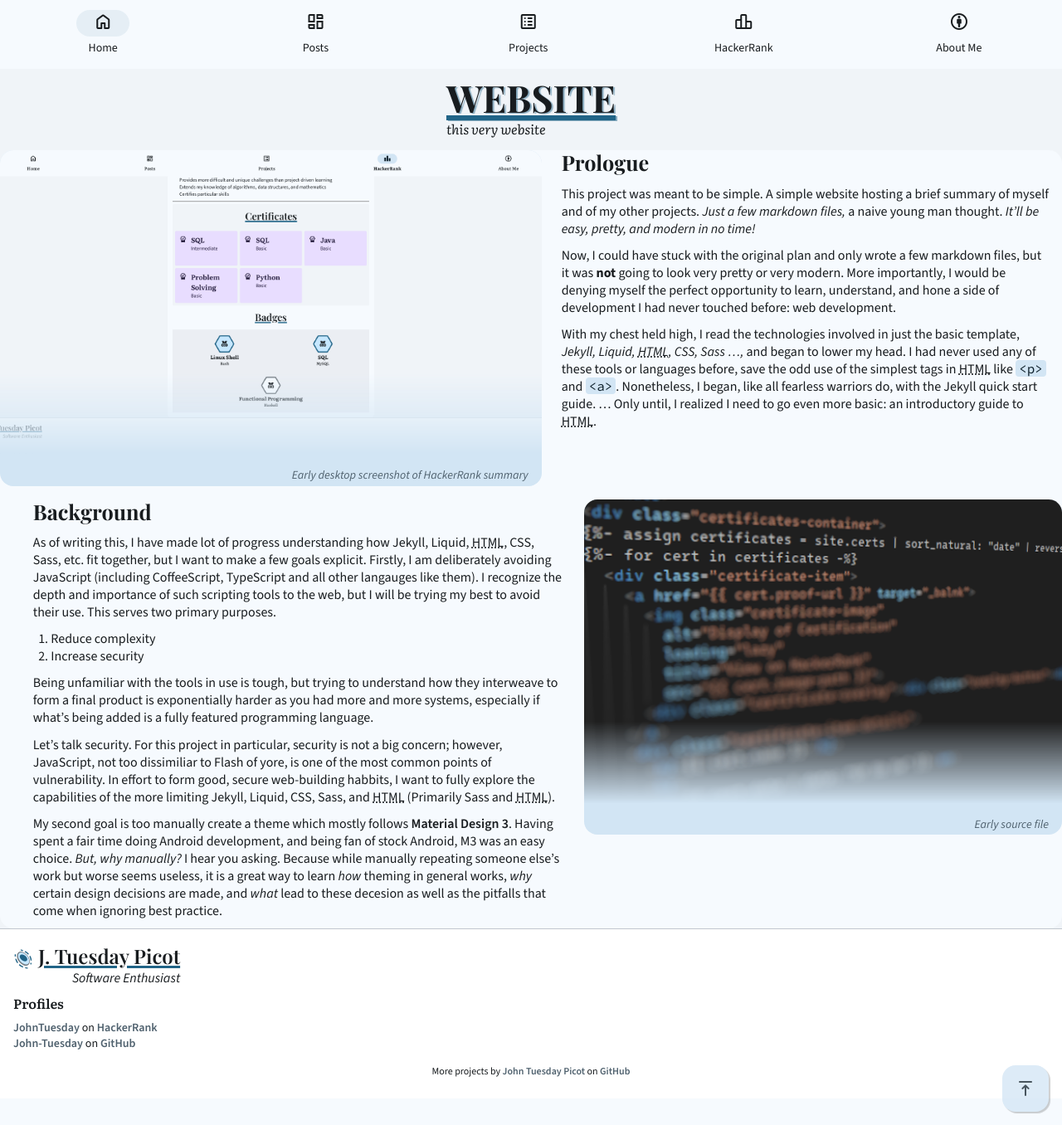
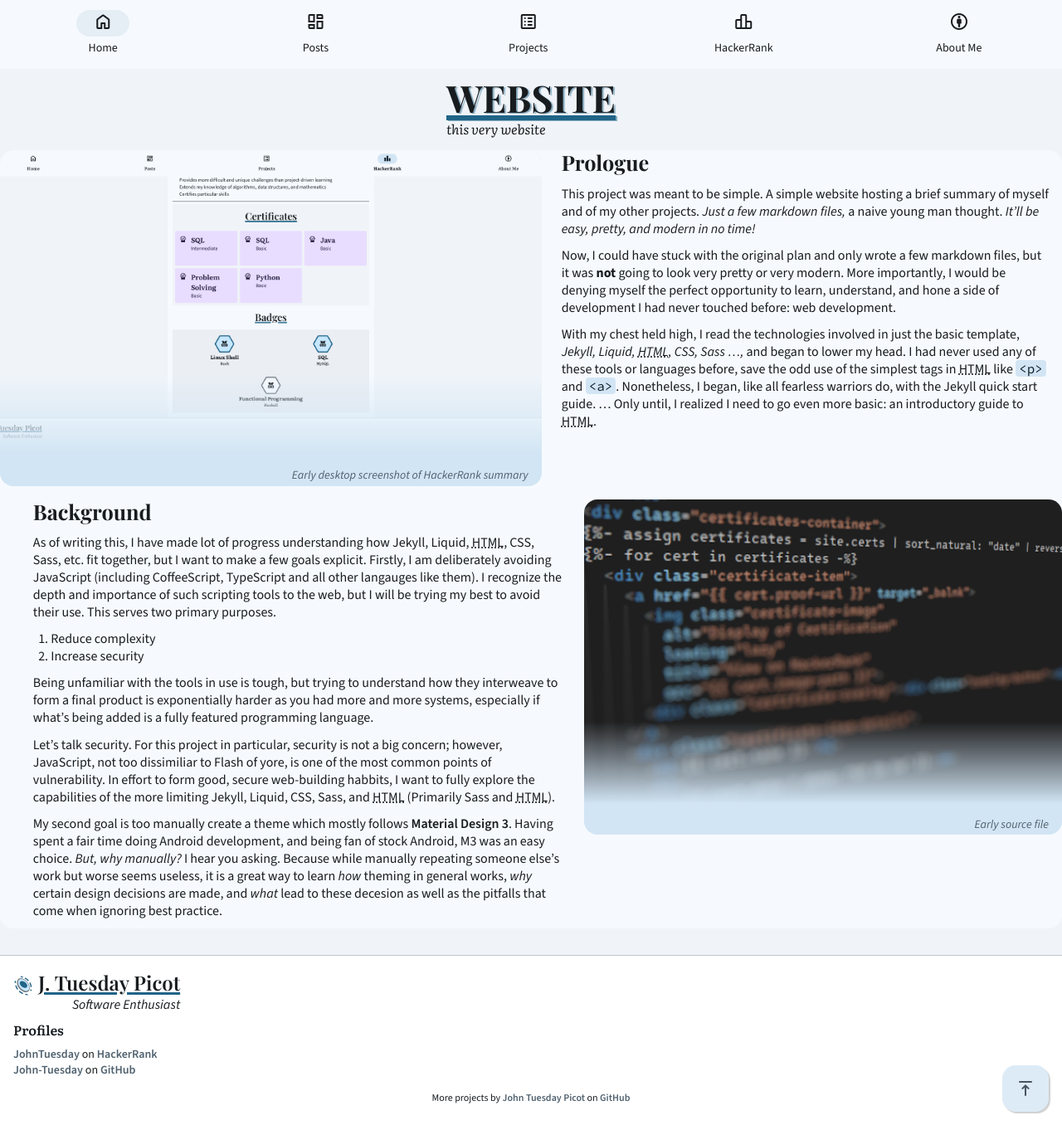
Before and after one commit to John-Tuesday/John-Tuesday.github.io, a Jekyll site: the page built from _projects/self-site.md, in a window 1280 px wide and 1356 px high. Shown: the whole window at 83% size. Built offline with Jekyll 4.4.1, drawn with Linux system fonts in a browser that asks for light colours; some web fonts are replaced.

Commit message:
add padding before the footer

```diff
--- a/_sass/projects/project.scss
+++ b/_sass/projects/project.scss
@@ -7,6 +7,7 @@
     flex-direction: column;
     align-items: center;
     justify-content: flex-start;
+    padding-block-end: 32px;
 
     background-color: theme.$surface-container-low;
     color: theme.$on-surface;
```
